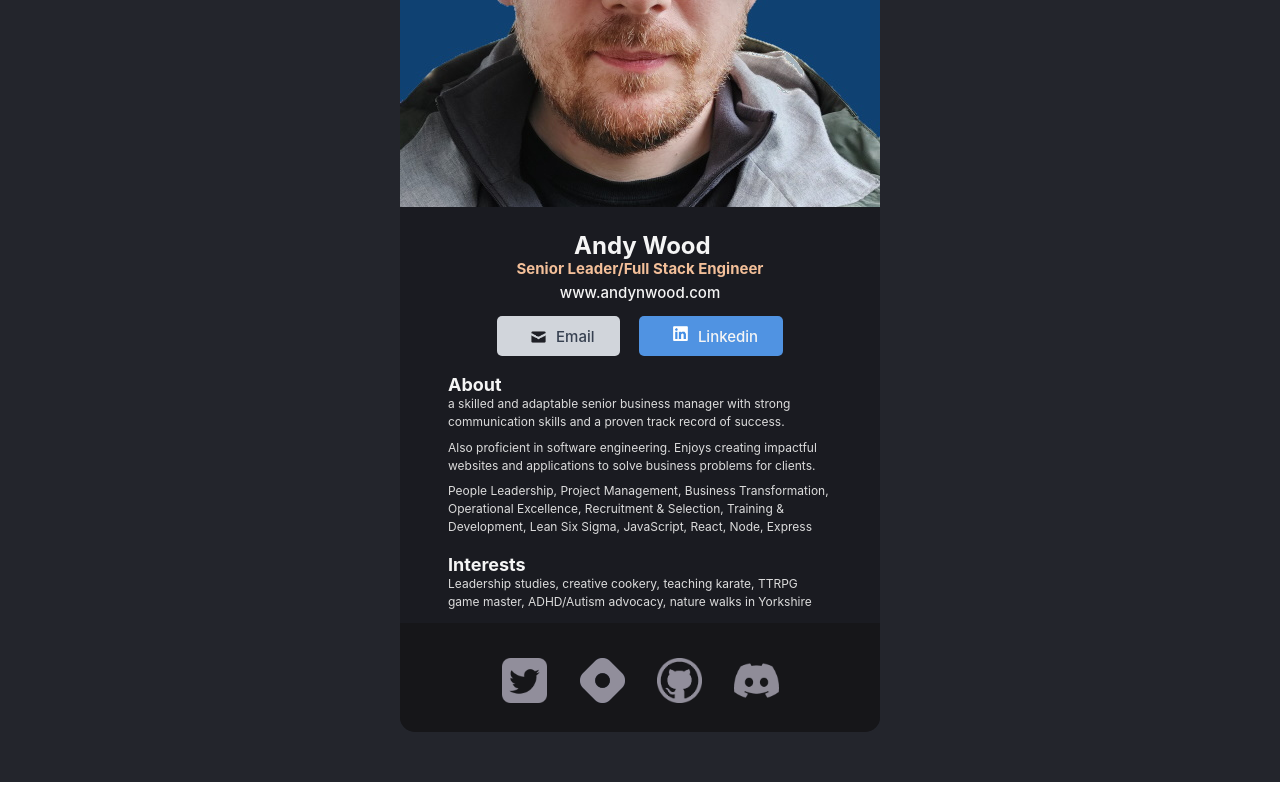
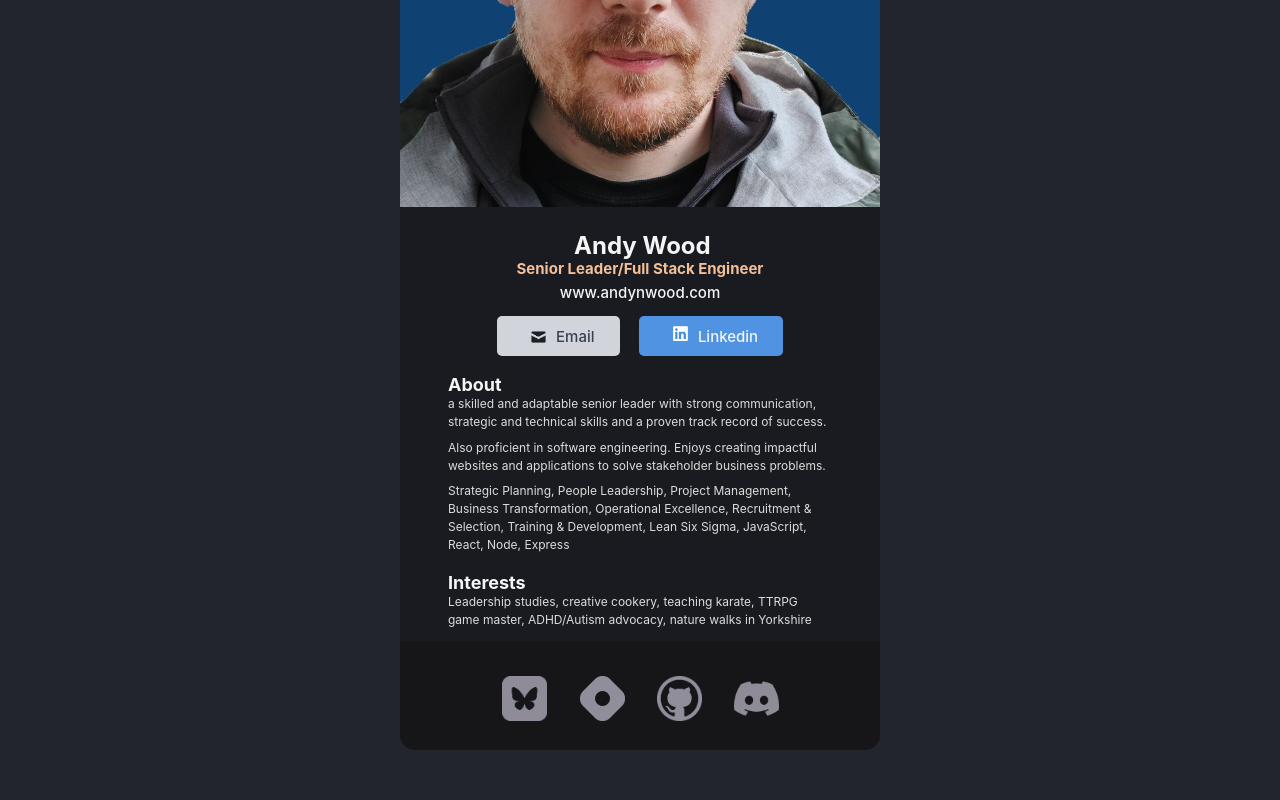
Before and after one commit to TheWoodenMan/twm-business-card, a React (Vite) app: page / in a window 1280 px wide. Shown: the part 323-1123 px from the top of the page. Built offline with nearby package versions, Linux system fonts and the light colour scheme.

Commit message:
switched twitter for bluesky

```diff
--- a/src/components/About.tsx
+++ b/src/components/About.tsx
@@ -3,15 +3,15 @@ function About () {
     <div className='About'>
       <h2>About</h2>
       <p>
-        a skilled and adaptable senior business manager with strong
-        communication skills and a proven track record of success.
+        a skilled and adaptable senior leader with strong communication,
+        strategic and technical skills and a proven track record of success.
       </p>
       <p>
         Also proficient in software engineering. Enjoys creating impactful
-        websites and applications to solve business problems for clients.
+        websites and applications to solve stakeholder business problems.
       </p>
       <p>
-        People Leadership, Project Management, Business Transformation,
+        Strategic Planning, People Leadership, Project Management, Business Transformation,
         Operational Excellence, Recruitment & Selection, Training & Development,
         Lean Six Sigma, JavaScript, React, Node, Express
       </p>
--- a/src/components/Footer.tsx
+++ b/src/components/Footer.tsx
@@ -1,4 +1,4 @@
-import twitterIcon from "../assets/twitter.png";
+import blueskyIcon from "../assets/bluesky.png";
 import hashIcon from "../assets/hashnode.png";
 import gitIcon from "../assets/github512x512.png";
 import discordIcon from "../assets/discord.png";
@@ -8,11 +8,11 @@ function Footer() {
 		<div className="Footer">
 			<div className="icon-container">
 				<a
-					href="https://twitter.com/Andynwood79"
+					href="https://bsky.app/profile/thewoodenman.bsky.social"
 					className="btn twitter"
 					target="_blank"
 				>
-					<img src={twitterIcon} alt="twitter" className="footer-icon" />
+					<img src={blueskyIcon} alt="twitter" className="footer-icon" />
 				</a>
 
 				<a
```
Also changed, not shown: src/assets/bluesky.png (added).
